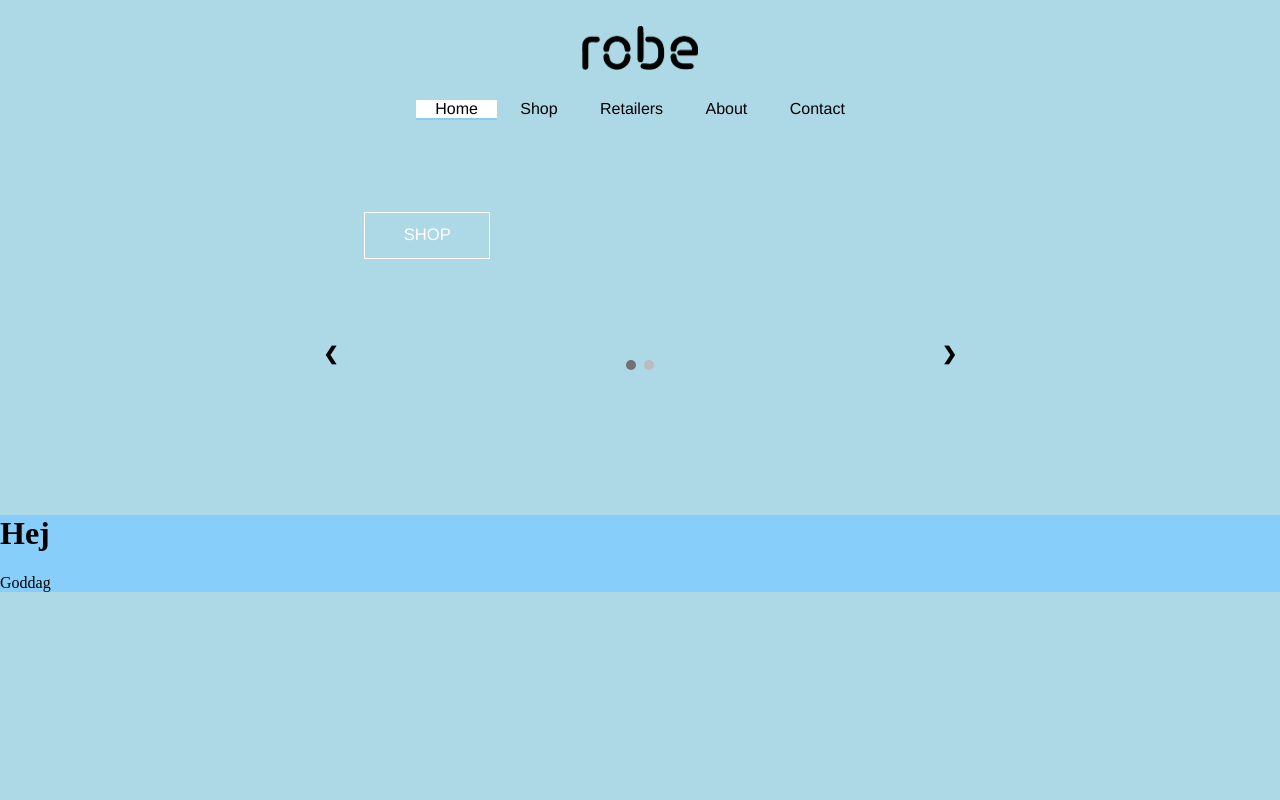
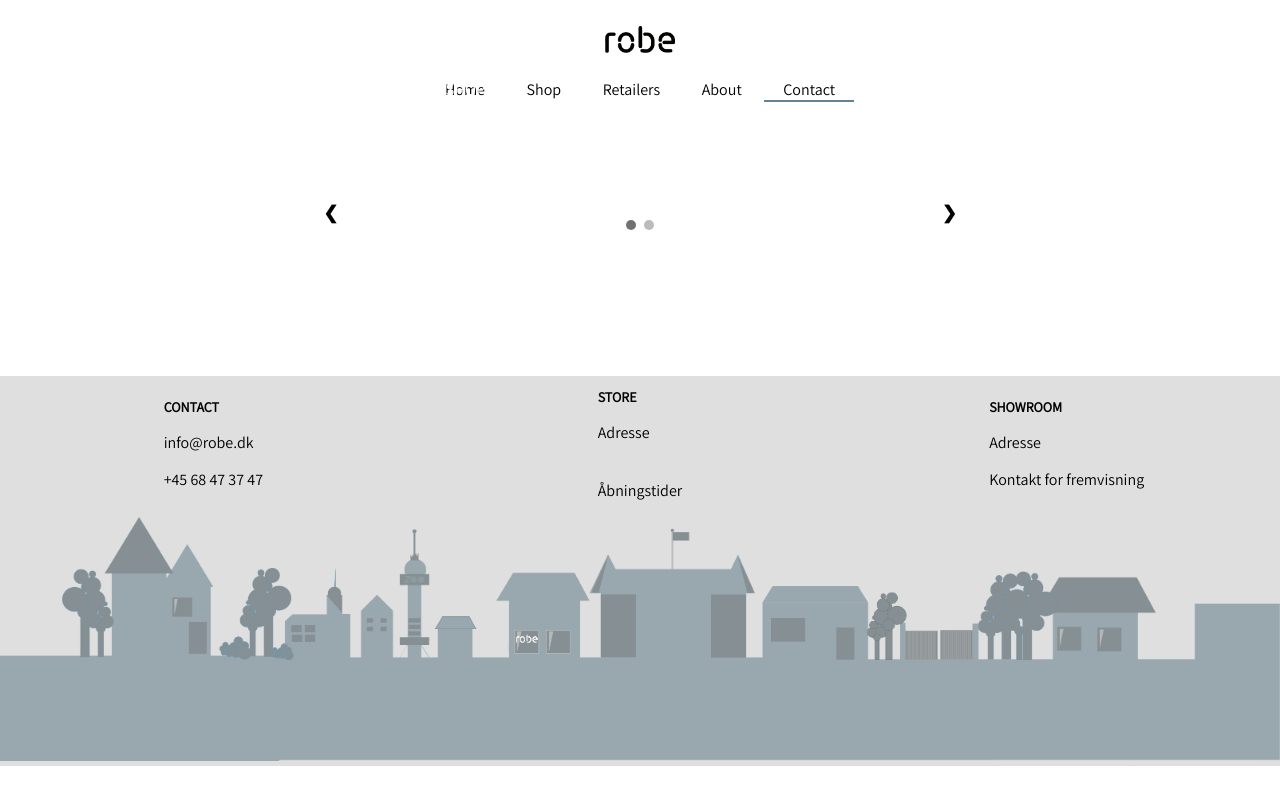
Before and after one commit to ceci7307/Robe-B2B, a plain HTML site: page forside.html in a window 1280 px wide. Drawn offline with Linux system fonts and the light colour scheme; no server answers.

Commit message:
mand. d. 17

```diff
--- a/forside.html
+++ b/forside.html
@@ -6,8 +6,12 @@
     <meta name="viewport" content="width=device-width, initial-scale=1.0">
     <title>Velkommen til Robe Copenhagen</title>
     <meta name="description" content="This is an example of a meta description. This will often show up in search results.">
+    <!-- CSS  -->
     <link rel="stylesheet" href="style.css" type="text/css">
+     <!-- Icon  -->
     <link rel="stylesheet" href="https://cdnjs.cloudflare.com/ajax/libs/font-awesome/4.7.0/css/font-awesome.min.css">
+            <!-- Font  -->
+    <link href="https://fonts.googleapis.com/css?family=Assistant" rel="stylesheet">
 
 
 </head>
@@ -16,24 +20,27 @@
 
 <header>
 
-<ul class="nav" id="topnav">
- <li>
-    <a href="forside.html">
+        <div class="header-container">
+            <div class="logo-container">
+                <a href="forside.html">
      <img class="logo" src="logo-sort.png" alt="Robe Logo">
-     </a>
- </li>
- <br>
-  <li><a href="forside.html" class="active">Home</a></li>
-  <li><a href="/about/">Shop</a></li>
-  <li><a href="/work/">Retailers</a></li>
-  <li><a href="about.html">About</a></li>
-  <li><a href="contact.html">Contact</a></li>
-  <a href="javascript:void(0);" class="icon" onclick="navFunktion()">
+     </a></div>
+     <div class="icon-container">
+    <a href="javascript:void(0);" class="icon" onclick="navFunktion()">
       <i class="fa fa-bars"></i></a>
-</ul>
+       </div>
+        </div>
 
-</header>
+           <ul class="nav" id="topnav">
 
+            <br>
+            <li><a href="forside.html">Home</a></li>
+            <li><a href="/about/">Shop</a></li>
+            <li><a href="/work/">Retailers</a></li>
+            <li><a href="about.html">About</a></li>
+            <li><a href="contact.html" class="active">Contact</a></li>
+        </ul>
+    </header>
     <main class="forside-container">
 
         <div class="slideshow-container">
@@ -65,8 +72,28 @@
     </main>
 
 <footer>
-    <h1> Hej</h1>
-    <p>Goddag</p>
+
+   <div class="foot-wrap">
+   <div class="foot-txt">
+    <h2>CONTACT</h2>
+    <p>info@robe.dk</p>
+      <p>+45 68 47 37 47</p>
+       </div>
+       <div class="foot-txt">
+        <h2> STORE</h2>
+    <p>Adresse</p>
+      <p><br>Åbningstider</p>
+       </div>
+       <div class="foot-txt">
+        <h2>SHOWROOM</h2>
+    <p>Adresse</p>
+      <p>Kontakt for fremvisning</p>
+       </div>
+
+    </div>
+     <div class="foot-pic">
+      <img src="footer-pict.png" alt="Frederiksberg">
+    </div>
 </footer>
 
     <!--Script-->
--- a/style.css
+++ b/style.css
@@ -3,6 +3,7 @@
 body {
     margin: 0;
     background-color: white;
+    font-family: 'Assistant', sans-serif;
 }
 
 img {
@@ -18,31 +19,25 @@ img {
     text-align: center;
 }
 
-.nav img {
-    width: 100%;
-    max-width: 13vw;
-    margin-top: 2vw;
-}
-
 .nav li {
     display: inline;
 }
 
-.nav a {
-    display: none;
+.nav a{
+    display: none ;
     padding: 10px;
     text-decoration: none;
     color: black;
-    font-family: helvetica, sans-serif;
+    font-family: 'Assistant', sans-serif;
     font-size: 14.5px;
 }
 
 .nav a:hover {
-    border-bottom: 2px solid skyblue;
+    border-bottom: 2px solid #628297;
 }
 
 .nav a.active {
-    border-bottom: 2px solid skyblue;
+    border-bottom: 2px solid #628297;
     background-color: white;
 }
 
@@ -50,15 +45,24 @@ img {
     border-bottom: none;
 }
 
-.nav a:not(:first-child) {
-    display: none;
+.logo-container{
+    width: 100%;
+    max-width: 13vw;
+    margin-top: 2vw;
+    margin-left: 5vw;
 }
-
-.nav a.icon {
+.header-container{
+    display: grid;
+    grid-template-columns: 1fr 1fr;
+}
+.icon-container{
+    margin-right: 5vw;
+}
+.icon {
     float: right;
     display: block;
-    margin-right: 4vw;
     font-size: 20px;
+    color: black;
 }
 
 .nav.responsive {
@@ -111,26 +115,26 @@ img {
     color: white;
     padding-left: 5vw;
     padding-right: 25vw;
-    font-family: helvetica, sans-serif;
+    font-family: 'Assistant', sans-serif;
     font-size: 2.5vw;
 }
 
 .shop {
     position: absolute;
     bottom: 21.5vw;
-    right: 62vw;
+    right: 57vw;
     cursor: pointer;
     border: 1px solid white;
     padding: 2vw 7vw 2vw 7vw;
-    font-family: helvetica, sans-serif;
+    font-family: 'Assistant', sans-serif;
     background-color: rgba(0, 0, 0, 0.0);
     color: white;
     font-size: 3vw;
 }
 
 .shop:hover {
-    border: 1px solid skyblue;
-    color: skyblue;
+    border: 1px solid #628297;
+    color: #628297;
 }
 
 /* Next & previous buttons */
@@ -191,7 +195,7 @@ img {
     -webkit-animation-duration: 1.5s;
     animation-name: fade;
     animation-duration: 1.5s;
-    margin-top: 13vw;
+    margin-top: 3vw;
 }
 
 @-webkit-keyframes fade {
@@ -304,9 +308,26 @@ img {
 
 /*FOOTER*/
 footer{
-    background-color: lightskyblue;
+    background-color: #dfdfdf;
+    margin-bottom: 0;
 }
 
+.foot-wrap{
+    display: grid;
+    grid-template-columns: 1fr 1fr 1fr;
+}
+
+.foot-txt {
+    margin: auto;
+}
+
+.foot-txt H2{
+    font-size: 14px;
+}
+
+.foot-pic{
+text-align: center;
+}
 
 
 
@@ -334,7 +355,7 @@ footer{
     .shop {
 
         bottom: 24vw;
-        right: 62vw;
+        right: 57.5vw;
         padding: 2vw 5vw 2vw 5vw;
         font-size: 2vw;
     }
@@ -376,20 +397,31 @@ footer{
         background: none;
     }
 
-        .nav a.icon {
+        .icon {
         display: none;
     }
 
     .nav a {
         display: inline-block;
     }
+
+    .header-container{
+    display: grid;
+    grid-template-columns: 1fr;
 }
+
+.logo-container{
+    margin: auto;
+    max-width: 70px;
+    padding-top: 2vw;
+}
+
 
 /* Media Q computer  */
 
 @media only screen and (min-width: 1024px) {
     body {
-        background-color: lightblue;
+        background-color: white;
     }
 
     .forside-container {
@@ -409,8 +441,8 @@ footer{
 
     .shop {
 
-        bottom: 12vw;
-        right: 37.7vw;
+        bottom: 12.5vw;
+        right: 35vw;
         padding: 1vw 3vw 1vw 3vw;
         font-size: 1.3vw;
     }
@@ -464,13 +496,6 @@ footer{
         padding: 0 13vw;
     }
 
-    .nav img {
-        width: 100%;
-        max-width: 9vw;
-        margin-top: 2vw;
-        margin-bottom: 2vw;
-    }
-
     .nav a {
         font-size: 16px;
         padding: 0vw 1.5vw;
```
Also changed, not shown: about.html (+18 -9 lines), contact.html (+16 -8 lines), Rikke.jpg (added), footer-pict.png (added).
